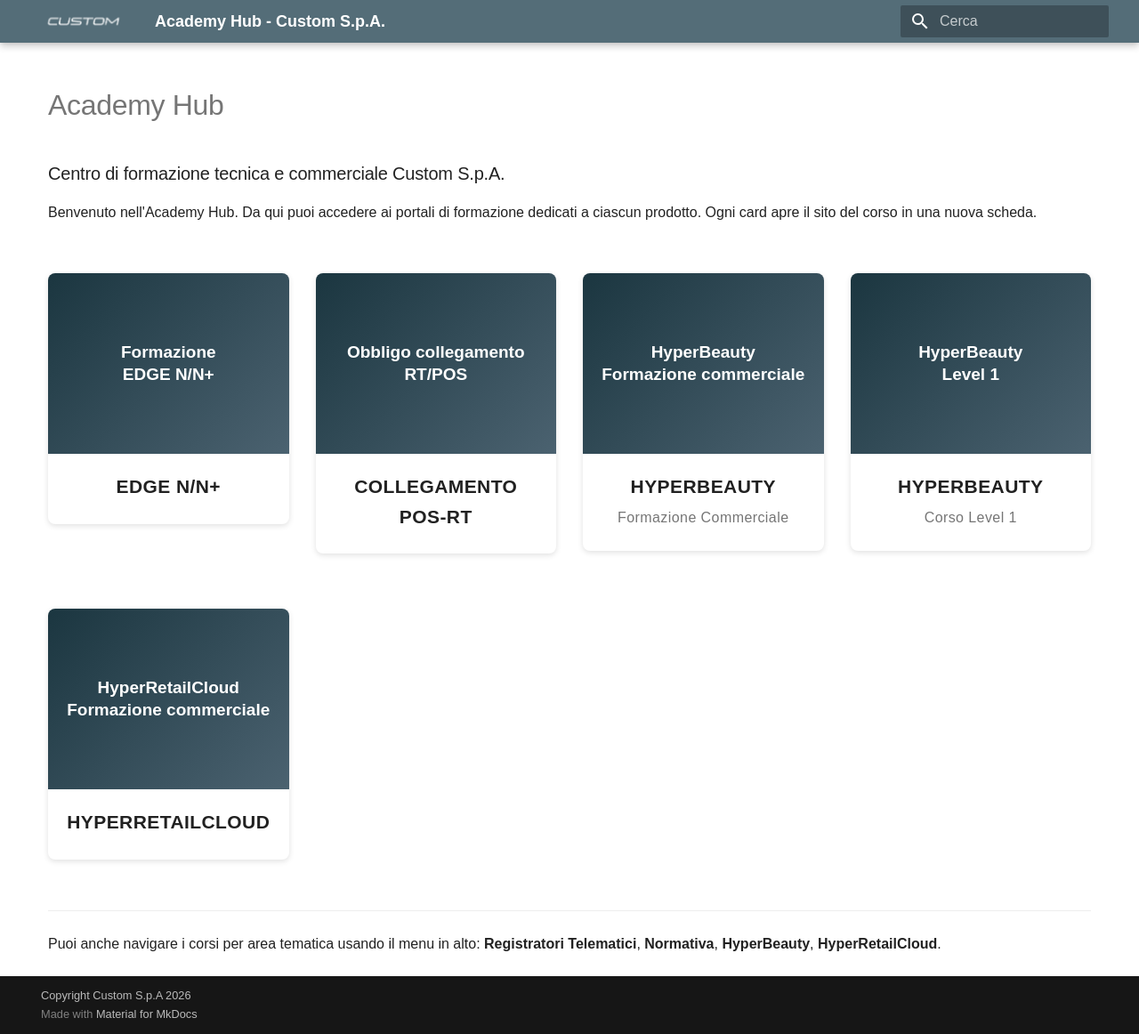
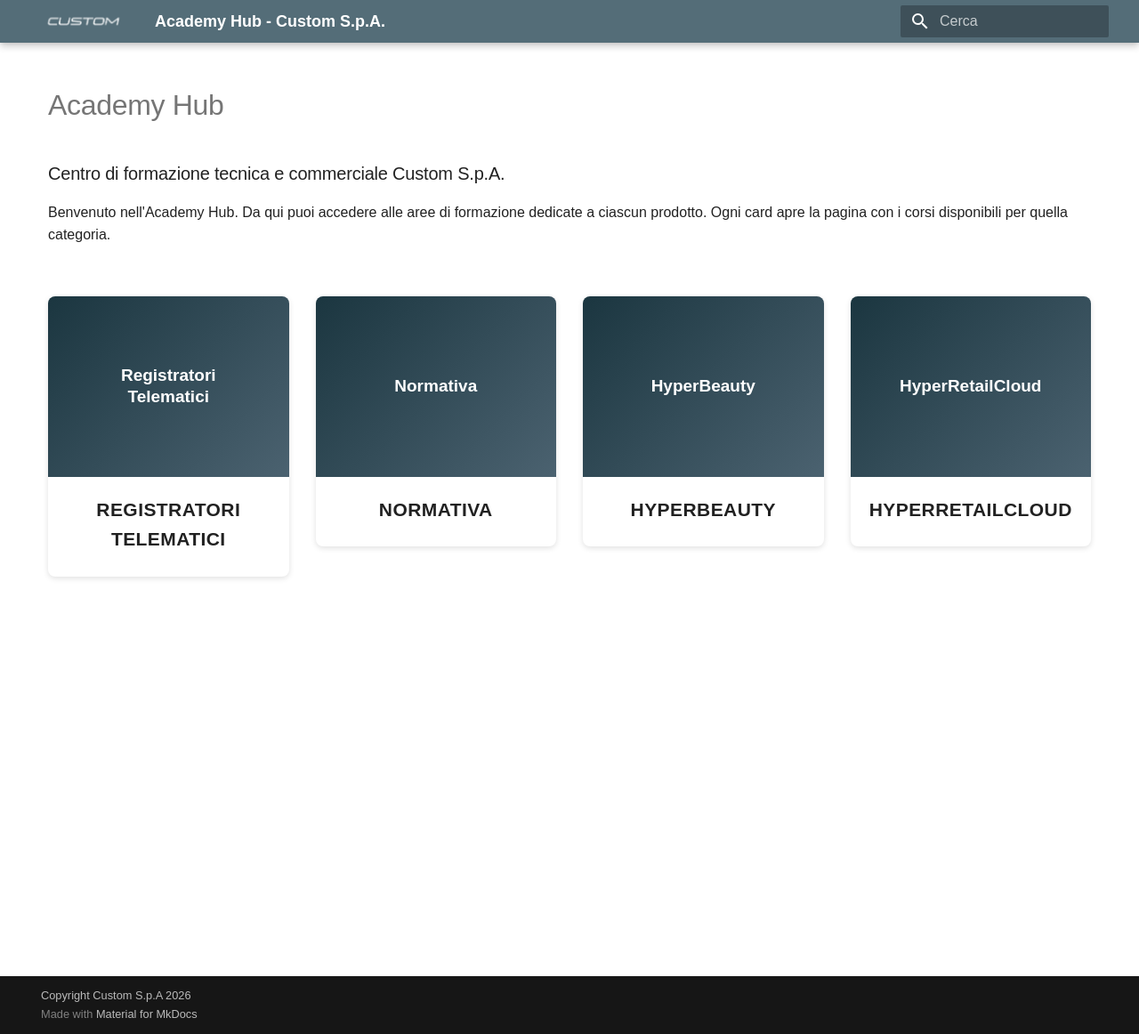
Before and after one commit to ivanrobuschi-custom/home_academy_hub, an MkDocs documentation site: the page built from docs/index.md, in a window 1280 px wide and 1162 px high. Shown: the whole window at 89% size. Built offline with MkDocs 1.6.1 and Material for MkDocs 9.7.7, drawn with Linux system fonts in a browser that asks for light colours; some web fonts are replaced.

Commit message:
macrocategoria

```diff
--- a/docs/index.md
+++ b/docs/index.md
@@ -2,37 +2,28 @@
 
 ### Centro di formazione tecnica e commerciale Custom S.p.A.
 
-Benvenuto nell'Academy Hub. Da qui puoi accedere ai portali di formazione dedicati a ciascun prodotto. Ogni card apre il sito del corso in una nuova scheda.
+Benvenuto nell'Academy Hub. Da qui puoi accedere alle aree di formazione dedicate a ciascun prodotto. Ogni card apre la pagina con i corsi disponibili per quella categoria.
 
 <div class="academy-grid" markdown>
 
-<a class="academy-card" href="https://ivanrobuschi-custom.github.io/corso-tecnico-edge-n/" target="_blank" rel="noopener">
-  <span class="academy-card-icon">Formazione<br>EDGE N/N+</span>
-  <span class="academy-card-title">EDGE N/N+</span>
+<a class="academy-card" href="registratori-telematici/">
+  <span class="academy-card-icon">Registratori<br>Telematici</span>
+  <span class="academy-card-title">Registratori Telematici</span>
 </a>
 
-<a class="academy-card" href="https://ivanrobuschi-custom.github.io/COLLEGAMENTO-POS_RT-2026/" target="_blank" rel="noopener">
-  <span class="academy-card-icon">Obbligo collegamento<br>RT/POS</span>
-  <span class="academy-card-title">Collegamento<br>POS-RT</span>
+<a class="academy-card" href="normativa/">
+  <span class="academy-card-icon">Normativa</span>
+  <span class="academy-card-title">Normativa</span>
 </a>
 
-<a class="academy-card" href="https://ivanrobuschi-custom.github.io/hyperbeauty-corso-commerciale/" target="_blank" rel="noopener">
-  <span class="academy-card-icon">HyperBeauty<br>Formazione commerciale</span>
-  <span class="academy-card-title">HyperBeauty<br><span class="academy-card-sub">Formazione Commerciale</span></span>
+<a class="academy-card" href="hyperbeauty/">
+  <span class="academy-card-icon">HyperBeauty</span>
+  <span class="academy-card-title">HyperBeauty</span>
 </a>
 
-<a class="academy-card" href="https://ivanrobuschi-custom.github.io/Hyperbeauty-corso-Level1/" target="_blank" rel="noopener">
-  <span class="academy-card-icon">HyperBeauty<br>Level 1</span>
-  <span class="academy-card-title">HyperBeauty<br><span class="academy-card-sub">Corso Level 1</span></span>
-</a>
-
-<a class="academy-card" href="https://ivanrobuschi-custom.github.io/hypercloud-corso-commercial/" target="_blank" rel="noopener">
-  <span class="academy-card-icon">HyperRetailCloud<br>Formazione commerciale</span>
+<a class="academy-card" href="hyperretailcloud/">
+  <span class="academy-card-icon">HyperRetailCloud</span>
   <span class="academy-card-title">HyperRetailCloud</span>
 </a>
 
 </div>
-
----
-
-Puoi anche navigare i corsi per area tematica usando il menu in alto: **Registratori Telematici**, **Normativa**, **HyperBeauty**, **HyperRetailCloud**.
```
